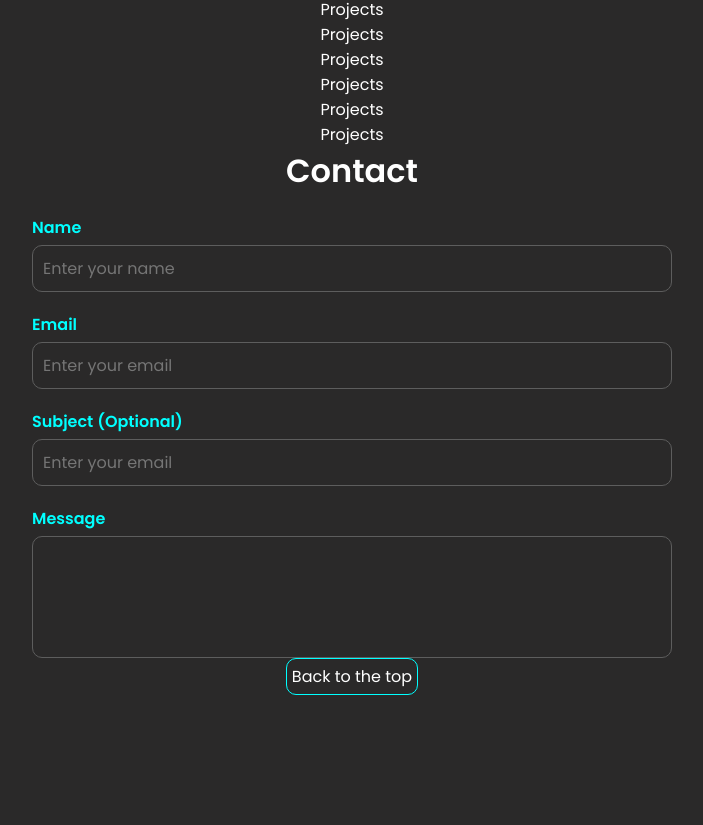
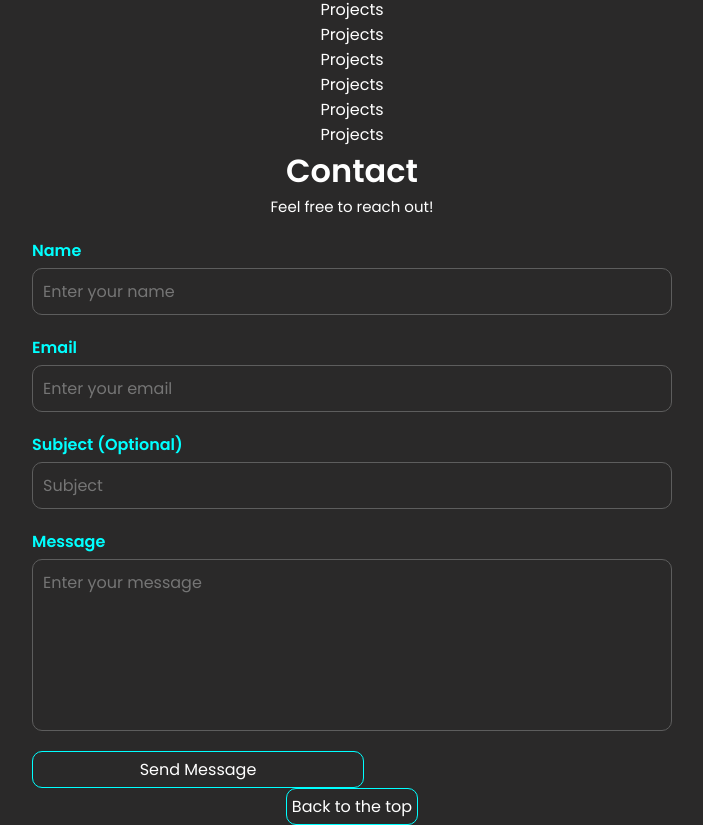
Before and after one commit to kevincas01/portfolio, a React (Create React App) app: page / in a window 1280 px wide. Shown: the part 5049-5874 px from the top of the page, without its empty margins (288-991 px from the left). Before the commit the page ends 5744 px from the top, so only its background shows below. Built offline with nearby package versions, Linux system fonts and the light colour scheme; the HTML template or start-up script is replaced by a standard one.

Commit message:
Contact form

```diff
--- a/src/Components/Contact.js
+++ b/src/Components/Contact.js
@@ -1,17 +1,53 @@
 import React from 'react'
 import '../Styles/contact.css'
 
-const Contact = () => {
-  return (
-    <div className='contact-container'>
+const Contact = React.forwardRef((props, ref) => {
+
+
+    const form = React.useRef();
+
+    const sendEmail = (e) => {
+        e.preventDefault();
+        const formData = new FormData(form.current);
+
+    // Accessing individual form fields by name
+    const name = formData.get('name');
+    const email = formData.get('email');
+    const subject = formData.get('subject');
+    const message = formData.get('message');
+
+    // Logging form field values
+    console.log('Name:', name);
+    console.log('Email:', email);
+    console.log('Subject:', subject);
+    console.log('Message:', message);
+    form.current.reset()
+    }
+
+    //     emailjs.sendForm('service_mm6wisb', 'YOUR_TEMPLATE_ID', form.current, 'YOUR_PUBLIC_KEY')
+    //       .then((result) => {
+    //           console.log(result.text);
+    //       }, (error) => {
+    //           console.log(error.text);
+    //       });
+    //   };
+
+
+    return (
+    <div className='contact-container' ref={ref}>
+
+
+        <div className='contact-header'>
 
         <h1>Contact</h1>
+        <p>Feel free to reach out!</p>
+        </div>
 
-        <form className='contact-form'>
+        <form className='contact-form' ref={form} onSubmit={sendEmail}>
 
         <div className='contact-input'>
             <label>Name</label>
-            <input type="text" placeholder='Enter your name'/>
+            <input type="text" name="name" placeholder='Enter your name' required/>
 
         </div>
 
@@ -19,22 +55,24 @@ const Contact = () => {
 
         <div className='contact-input'>
             <label>Email</label>
-            <input type="text" placeholder='Enter your email'/>
+            <input type="text" name="email" placeholder='Enter your email' required/>
 
         </div>
         <div className='contact-input'>
             <label>Subject (Optional)</label>
-            <input type="text" placeholder='Enter your email'/>
+            <input type="text" placeholder='Subject' name="subject" />
 
         </div>
 
         <div className='contact-input'>
             <label>Message</label>
-            <textarea>
+            <textarea name="message" placeholder="Enter your message"required>
 
             </textarea>
 
         </div>
+
+        <button type='submit'>Send Message</button>
 
         </form>
 
@@ -43,5 +81,6 @@ const Contact = () => {
     </div>
   )
 }
+)
 
 export default Contact
--- a/src/Styles/contact.css
+++ b/src/Styles/contact.css
@@ -6,6 +6,15 @@
     margin: auto;
 }
 
+.contact-header{
+    display: flex;
+    flex-direction: column;
+    align-items: center;
+}
+
+.contact-header p{
+    font-size: 15px;
+}
 .contact-form{
     display: flex;
     flex-direction: column;
@@ -39,7 +48,12 @@ input::placeholder {
 }
 
 textarea{
-    min-height: 100px;
+    min-height: 150px;
+}
+
+
+form button{
+    width: 50%;
 }
 
 @media screen  and (max-width:800px){
```
